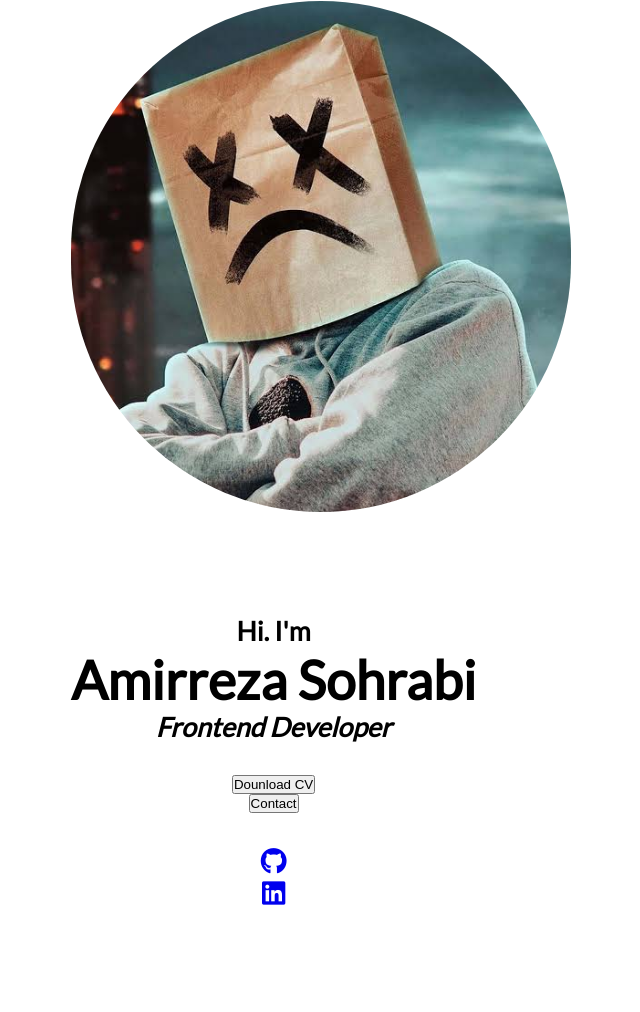
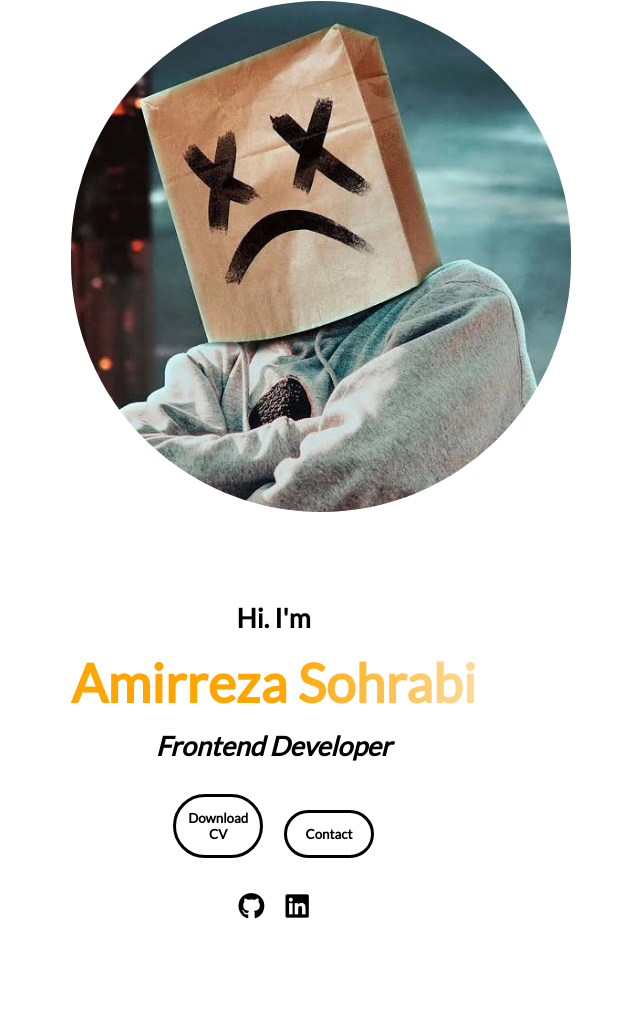
Before and after one commit to AmirrezaSohrabi/portfolio1, a plain HTML site: page index.html in a window 1280 px wide. Shown: the part 159-1171 px from the top of the page, without its empty margins (121-761 px from the left). Drawn offline with Linux system fonts and the light colour scheme.

Commit message:
finished about section

```diff
--- a/index.html
+++ b/index.html
@@ -26,10 +26,15 @@
                 Hi. I'm <br>
                 <h1>Amirreza Sohrabi</h1>
                 <i>Frontend Developer</i><br>
-                <button>Dounload CV</button>
-                <button>Contact</button><br>
+                <div class="buttons">
+                <button>Download CV</button>
+                <button>Contact</button>
+                </div>
+                <br>
+                <div class="icons">
                 <a href="#"><i class="fa-brands fa-github"></i></a>
                 <a href="#"><i class="fa-brands fa-linkedin"></i></a>
+                </div>
              </div>
         </div>
         <div id=""></div>
--- a/style.css
+++ b/style.css
@@ -110,3 +110,40 @@ main{
     align-items: center;
 
 }
+
+.right h1{
+    font-style: normal;
+    background: linear-gradient(to right, orange 50%, rgb(255, 194, 82) 80%, rgb(255, 219, 153) 100%);
+    color: transparent;
+    background-clip: text;
+    margin: 1rem 0;
+}
+
+.right .buttons button{
+    background: transparent;
+    width: 7vw;
+    border: 3px solid black;
+    font-family: Lato;
+    font-weight: bold;
+    font-size: 10pt;
+    padding: .8rem .4rem;
+    margin: 0 .5rem;
+    border-radius: 7vw;
+    transition: color 200ms, background-color 200ms, transform 200ms;
+}
+
+.right .buttons button:hover{
+    transform: scale(1.08);
+    color: whitesmoke;
+    background-color: black;
+}
+
+.right .icons a i{
+    color: black;
+    transition: transform 200ms;
+    margin: 0 0.5rem;
+}
+
+.right .icons a i:hover{
+    transform: scale(1.2);
+}
```
